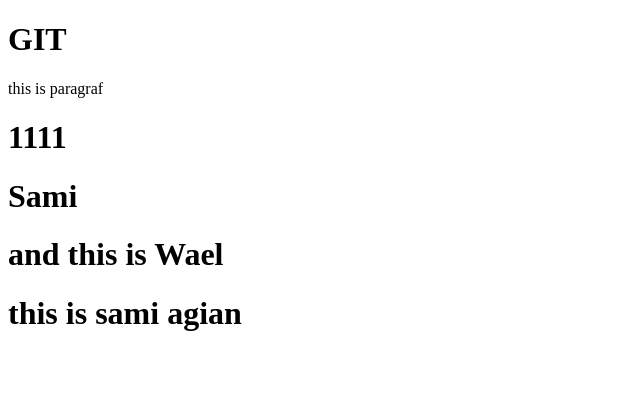
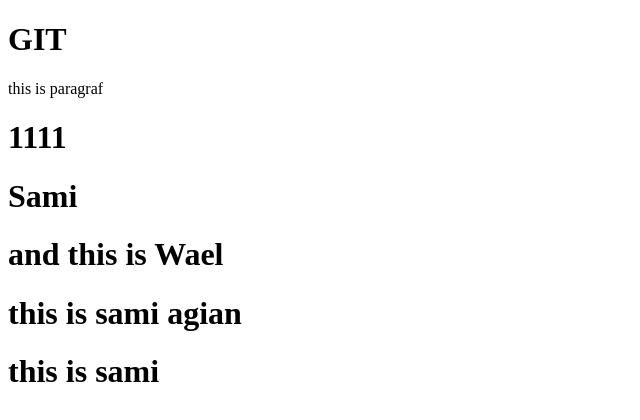
Before and after one commit to mohamadat/cv2024, a plain HTML site: page index.html in a window 1280 px wide. Shown: the whole page, without its empty margins (0-640 px from the left). Drawn offline with Linux system fonts and the light colour scheme.

Commit message:
Update index.html

```diff
--- a/index.html
+++ b/index.html
@@ -16,5 +16,6 @@
     <h1>and this is Wael</h1>
 
     <h1>this is sami agian</h1>
+    <h1>this is sami</h1>
 </body>
 </html>
```
